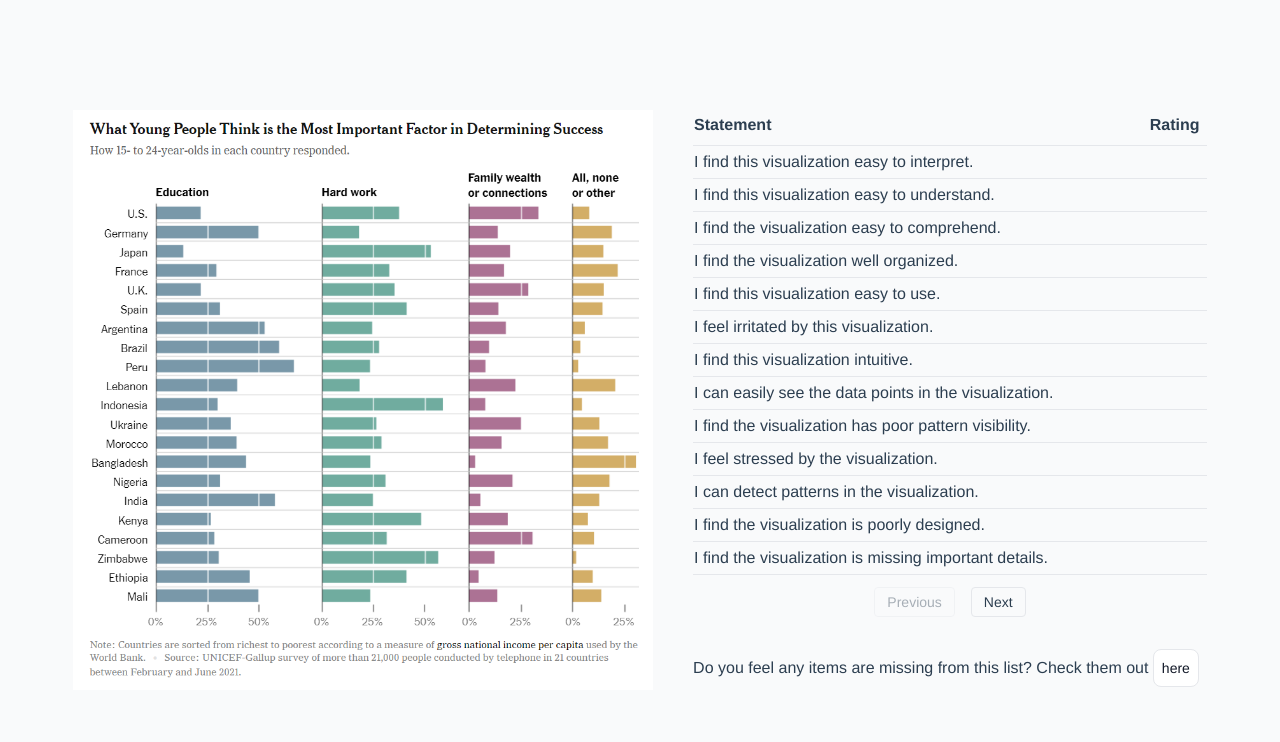
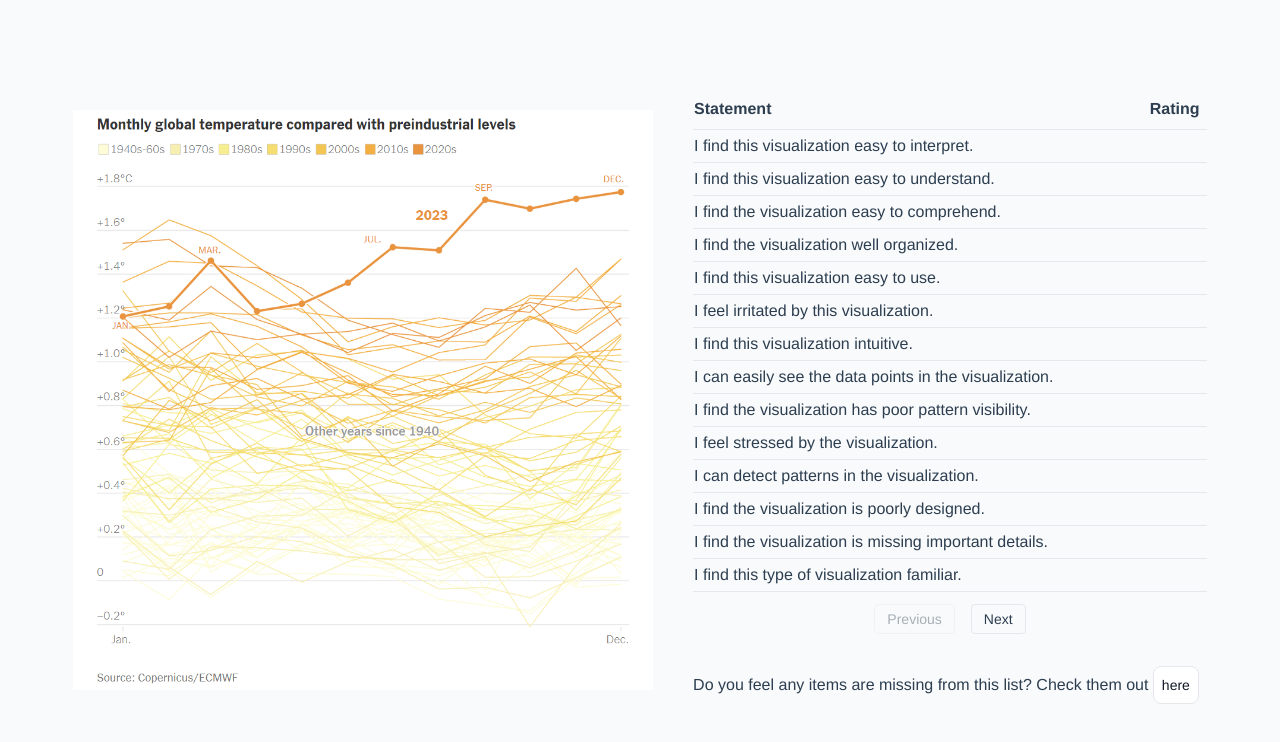
Before and after one commit to sarahoxhaj/cognitiveInterviews, a Vue app: page /OverviewView in a window 1280 px wide. Shown: the top 742 px of the page. Built offline with nearby package versions, Linux system fonts and the light colour scheme.

Commit message:
second round switching to line chart

```diff
--- a/src/components/ItemValidation.vue
+++ b/src/components/ItemValidation.vue
@@ -12,8 +12,8 @@
                 <div class="flex flex-row items-start justify-center gap-x-20 w-[1200px]">
                     <div class="w-[780px] shrink-0 self-start relative flex justify-center">
 
-                        <img src="@/assets/1.png" alt="Image 1" class="size-[580px] mt-10">
-                        <!-- <img src="@/assets/2.png" alt="Image 2" class="size-[580px] mt-10"> -->
+                        <!-- <img src="@/assets/1.png" alt="Image 1" class="size-[580px] mt-10"> -->
+                        <img src="@/assets/2.png" alt="Image 2" class="size-[580px] mt-10">
                         <!-- <img src="@/assets/3.png" alt="Image 3" class="w-[750px] mt-20 ml-5"> -->
                         <!-- <img src="@/assets/3.png" alt="Image 3" class="max-w-full max-h-[600px] object-contain mt-20"> -->
 
--- a/src/components/OverviewView.vue
+++ b/src/components/OverviewView.vue
@@ -2,8 +2,8 @@
     <div class="bg-gray-50 dark:bg-slate-600 flex flex-col items-center justify-center min-h-screen dark:text-white">
         <div class="flex flex-row justify-center items-center gap-x-10">
             <div>
-                <img src="@/assets/1.png" alt="Image 1" class="size-[580px]">
-                <!-- <img src="@/assets/2.png" alt="Image 2" class="size-[580px]"> -->
+                <!-- <img src="@/assets/1.png" alt="Image 1" class="size-[580px]"> -->
+                <img src="@/assets/2.png" alt="Image 2" class="size-[580px]">
                 <!-- <img src="@/assets/3.png" alt="Image 3" class="w-[750px]"> -->
 
             </div>
@@ -49,7 +49,7 @@ export default {
         return {
             ratings: JSON.parse(sessionStorage.getItem("ratings") || "{}"),
             currentPage: 1,
-            itemsPerPage: 13,
+            itemsPerPage: 14,
             questionLabels: {
                 q1: "I find this visualization easy to interpret.",
                 q2: "I find this visualization easy to understand.",
```
